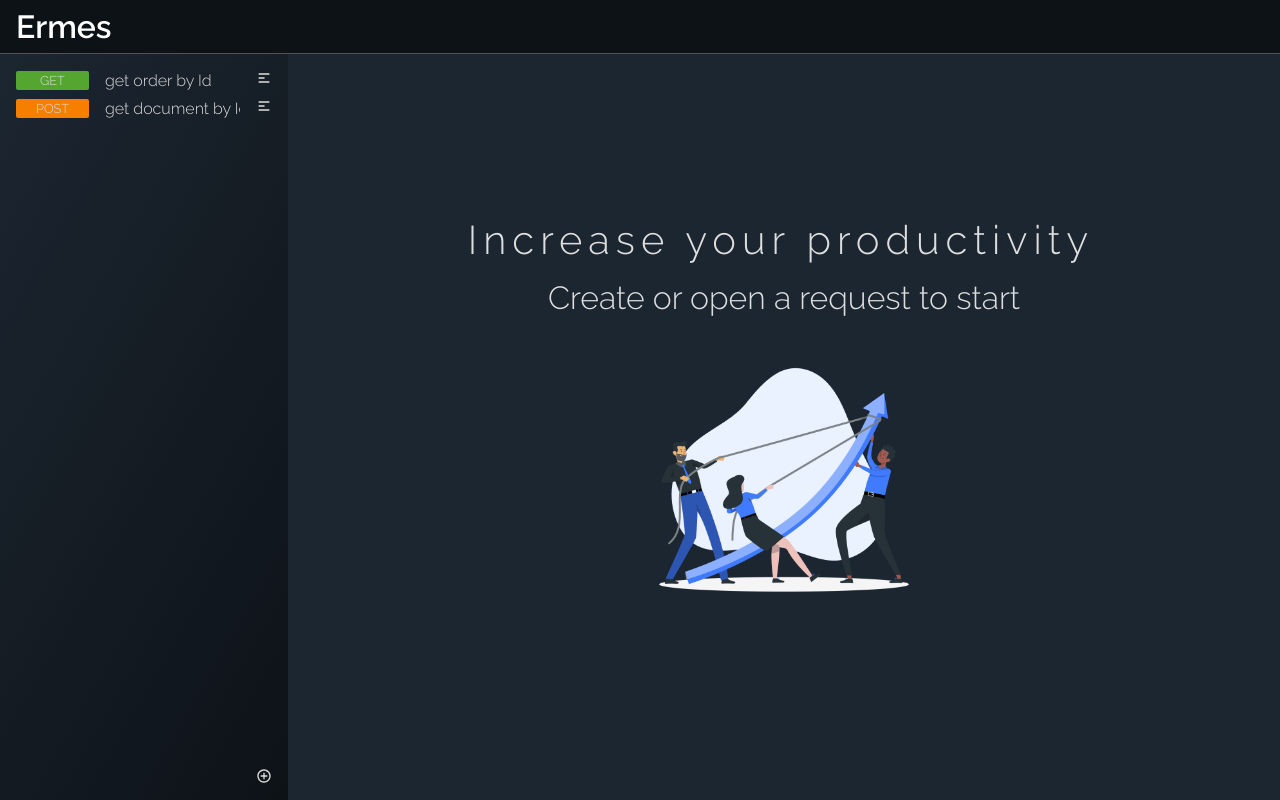
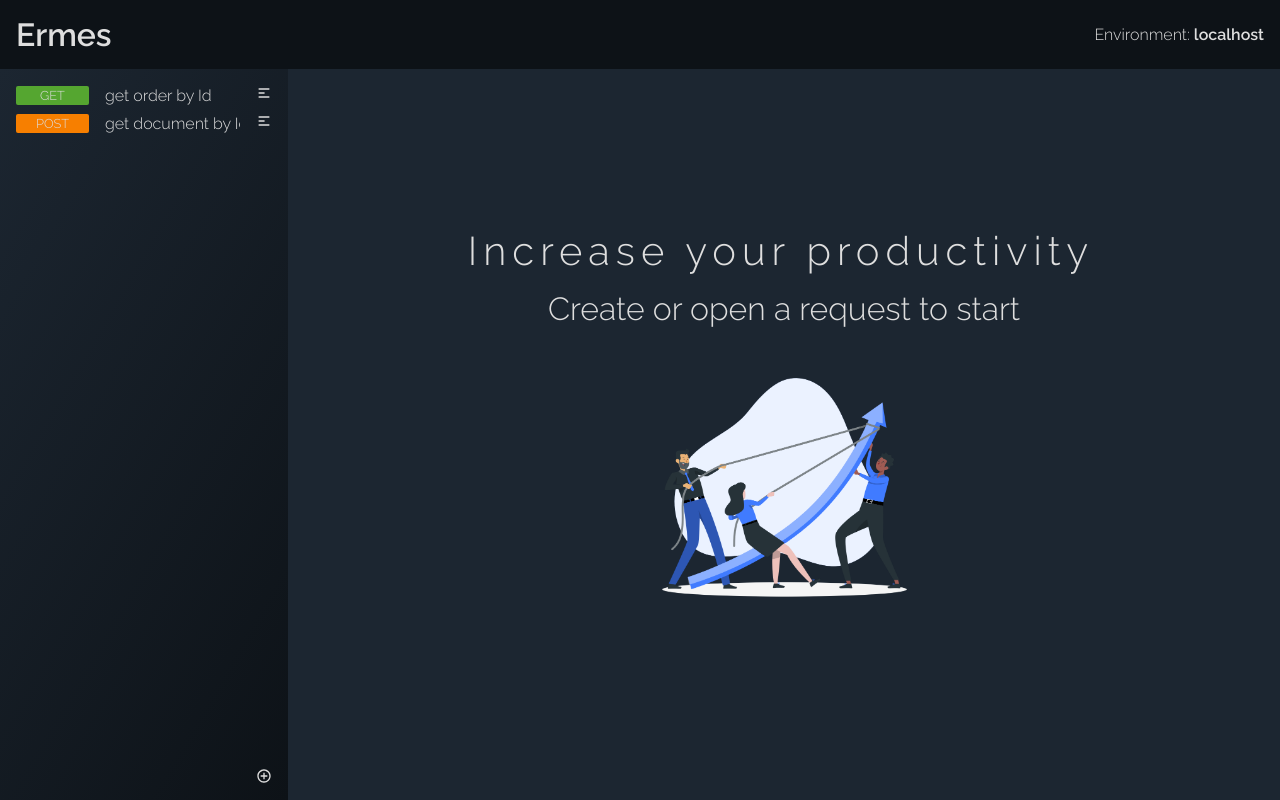
Before and after one commit to Nolex13/Ermes, a React (Create React App) app: page / in a window 1280 px wide. Built offline with nearby package versions, Linux system fonts and the light colour scheme.

Commit message:
Created Environment selector

```diff
--- a/src/App.tsx
+++ b/src/App.tsx
@@ -4,6 +4,7 @@ import { Sidebar } from './components/Sidebar';
 import { Main } from './components/Main';
 import { Provider } from 'react-redux';
 import { Store } from './data/Store';
+import { Header } from './components/Header/Header';
 
 const Wrapper = styled.div`
 	font-family: 'Raleway', sans-serif;
@@ -11,14 +12,6 @@ const Wrapper = styled.div`
 	display: flex;
 	flex-direction: column;
 	height: 100%;
-`;
-const Header = styled.header`
-	background-color: ${props => props.theme.dark2};
-	border-bottom: thin solid ${props => props.theme.light2};
-	color: white;
-	align-items: center;
-	display: flex;
-	padding: 8px 16px;
 `;
 const Container = styled.div`
 	display: flex;
@@ -44,9 +37,7 @@ const App: FC = () => (
 	<ThemeProvider theme={theme}>
 		<Provider store={Store}>
 			<Wrapper>
-				<Header>
-					<h1>Ermes</h1>
-				</Header>
+				<Header />
 				<Container>
 					<Sidebar />
 					<Main />
--- /dev/null
+++ b/src/components/Header/EnvironmentSelector.tsx
@@ -0,0 +1,82 @@
+import { FC, useEffect, useRef, useState } from 'react';
+import styled from 'styled-components';
+import { useAppDispatch, useAppSelector } from '../../utils/Hooks';
+import { select } from '../../data/slices/EnvironmentSlice';
+
+const Dropdown = styled.strong`
+	cursor: pointer;
+`;
+
+const DropdownElements = styled.ul`
+	background-color: ${p => p.theme.dark4};
+	position: absolute;
+	top: 110%;
+	right: 0;
+
+	& li {
+		margin: 0;
+		padding: 8px 16px;
+		list-style-type: none;
+		cursor: pointer;
+
+		&.customize {
+			border-top: thin solid ${p => p.theme.light2};
+			font-size: 0.9em;
+			white-space: nowrap;
+			background-color: ${p => p.theme.dark1};
+		}
+
+		&:hover {
+			background-color: ${p => p.theme.dark5};
+		}
+	}
+`;
+
+const EnvironmentSelectorWrapper = styled.div`
+	position: relative;
+`;
+
+export const EnvironmentSelector: FC = () => {
+	const environments = useAppSelector(state => state.environment);
+	const dispatch = useAppDispatch();
+
+	const [show, setShow] = useState(false);
+	const onClick = () => setShow(!show);
+
+	const ref = useRef<HTMLDivElement>(null);
+	useEffect(() => {
+		const handleClickOutside = (event: MouseEvent) => {
+			if (ref.current && !ref.current.contains(event.target as Node)) {
+				setShow(false);
+			}
+		};
+		document.addEventListener('click', handleClickOutside, true);
+		return () => {
+			document.removeEventListener('click', handleClickOutside, true);
+		};
+	}, []);
+
+	const onEnvironmentSelect = (environment: string) => {
+		dispatch(select(environment));
+		setShow(false);
+	};
+
+	return (
+		<EnvironmentSelectorWrapper ref={ref}>
+			<span>Environment: </span>
+			<Dropdown onClick={onClick}>{environments.selected}</Dropdown>
+			{show && (
+				<DropdownElements>
+					{environments.available
+						.filter(e => e !== environments.selected)
+						.map(e => (
+							<li key={e} onClick={() => onEnvironmentSelect(e)}>
+								{e}
+							</li>
+						))}
+					<li className="customize">Customize environments</li>
+				</DropdownElements>
+			)}
+		</EnvironmentSelectorWrapper>
+	);
+};
--- /dev/null
+++ b/src/components/Header/Header.tsx
@@ -0,0 +1,19 @@
+import styled from 'styled-components';
+import React, { FC } from 'react';
+import { EnvironmentSelector } from './EnvironmentSelector';
+
+const StyledHeader = styled.header`
+	background-color: ${props => props.theme.dark2};
+	color: ${props => props.theme.light1};
+	align-items: center;
+	display: flex;
+	padding: 16px 16px;
+	justify-content: space-between;
+`;
+
+export const Header: FC = () => (
+	<StyledHeader>
+		<h1>Ermes</h1>
+		<EnvironmentSelector />
+	</StyledHeader>
+);
--- a/src/components/Main.tsx
+++ b/src/components/Main.tsx
@@ -1,6 +1,6 @@
 import styled from 'styled-components';
 import React, { FC } from 'react';
-import { useAppSelector } from '../data/Hooks';
+import { useAppSelector } from '../utils/Hooks';
 import { getActivePage } from '../data/slices/PagesSlice';
 import { Paginator } from './Paginator/Paginator';
 import { RequestBody } from './RequestBody';
--- a/src/components/Paginator/Paginator.tsx
+++ b/src/components/Paginator/Paginator.tsx
@@ -1,6 +1,6 @@
 import React, { FC } from 'react';
 import { Page, PageCloseButton, PageDescription, Pages } from './Pages';
-import { useAppDispatch, useAppSelector } from '../../data/Hooks';
+import { useAppDispatch, useAppSelector } from '../../utils/Hooks';
 import { Request } from '../../data/Types';
 import { remove, select } from '../../data/slices/PagesSlice';
 
--- a/src/components/Params/ParamsTab.tsx
+++ b/src/components/Params/ParamsTab.tsx
@@ -3,7 +3,7 @@ import styled from 'styled-components';
 import { MdAddCircleOutline, MdOutlineDeleteOutline } from 'react-icons/md';
 import { uuid } from '../../utils/Uuid';
 import { Param } from '../../data/Types';
-import { useAppDispatch, useAppSelector } from '../../data/Hooks';
+import { useAppDispatch, useAppSelector } from '../../utils/Hooks';
 import { getRequestBy, update } from '../../data/slices/RequestSlice';
 import { ParamRow } from './ParamRow';
 
--- a/src/components/RequestBody.tsx
+++ b/src/components/RequestBody.tsx
@@ -7,7 +7,7 @@ import { Tabs } from './Tab/Tabs';
 import { Tab } from './Tab/Tab';
 import { ParamsTab } from './Params/ParamsTab';
 import { BodyTab } from './BodyTab';
-import { useAppDispatch, useAppSelector } from '../data/Hooks';
+import { useAppDispatch, useAppSelector } from '../utils/Hooks';
 import { getRequestBy, update } from '../data/slices/RequestSlice';
 import { Input } from './Input/Input';
 import styled from 'styled-components';
--- a/src/components/RequestPreview.tsx
+++ b/src/components/RequestPreview.tsx
@@ -5,7 +5,7 @@ import { IconDropdownElement, IconWithDropdown } from './Icon/IconWithDropdown';
 import { MdOutlineDeleteOutline } from 'react-icons/md';
 import { Method, Request } from '../data/Types';
 import { TransparentInput } from './Input/TransparentInput';
-import { useAppDispatch } from '../data/Hooks';
+import { useAppDispatch } from '../utils/Hooks';
 import { duplicate, remove, update } from '../data/slices/RequestSlice';
 import { add } from '../data/slices/PagesSlice';
 
--- a/src/components/Sidebar.tsx
+++ b/src/components/Sidebar.tsx
@@ -2,7 +2,7 @@ import styled from 'styled-components';
 import React, { FC } from 'react';
 import { RequestPreview } from './RequestPreview';
 import { MdAddCircleOutline } from 'react-icons/md';
-import { useAppDispatch, useAppSelector } from '../data/Hooks';
+import { useAppDispatch, useAppSelector } from '../utils/Hooks';
 import { add } from '../data/slices/RequestSlice';
 
 const SidebarWrapper = styled.div`
--- a/src/data/Store.ts
+++ b/src/data/Store.ts
@@ -1,11 +1,13 @@
 import { configureStore } from '@reduxjs/toolkit';
 import { requestsReducer } from './slices/RequestSlice';
 import { pagesReducer } from './slices/PagesSlice';
+import { environmentReducer } from './slices/EnvironmentSlice';
 
 export const Store = configureStore({
 	reducer: {
 		requests: requestsReducer,
 		pagination: pagesReducer,
+		environment: environmentReducer,
 	},
 });
 
--- /dev/null
+++ b/src/data/slices/EnvironmentSlice.ts
@@ -0,0 +1,29 @@
+import { createSlice, PayloadAction } from '@reduxjs/toolkit';
+import { Request } from '../Types';
+
+type EnvironmentType = {
+	selected: string;
+	available: string[];
+};
+
+const initialState: EnvironmentType = {
+	selected: 'localhost',
+	available: ['localhost', 'QA', 'preview', 'production'],
+};
+
+export const PagesSlice = createSlice({
+	name: 'environment',
+	initialState,
+	reducers: {
+		select: (state, { payload }: PayloadAction<string>) => {
+			return {
+				...state,
+				selected: payload,
+			};
+		},
+	},
+});
+
+export const { select } = PagesSlice.actions;
+
+export const environmentReducer = PagesSlice.reducer;
--- a/src/data/Hooks.ts
+++ b/src/utils/Hooks.ts
@@ -1,5 +1,5 @@
 import { TypedUseSelectorHook, useDispatch, useSelector } from 'react-redux';
-import { AppDispatch, RootState } from './Store';
+import { AppDispatch, RootState } from '../data/Store';
 
 export const useAppDispatch = () => useDispatch<AppDispatch>();
 export const useAppSelector: TypedUseSelectorHook<RootState> = useSelector;
```
